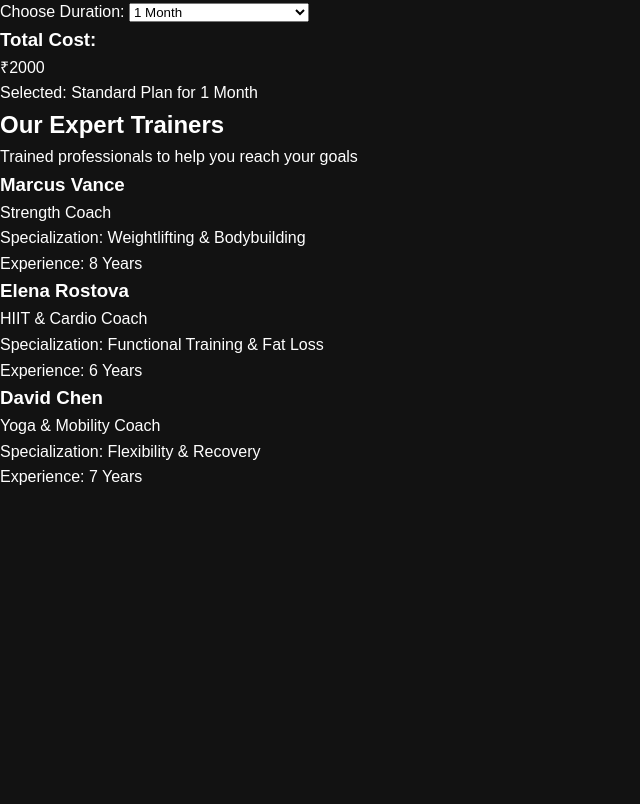
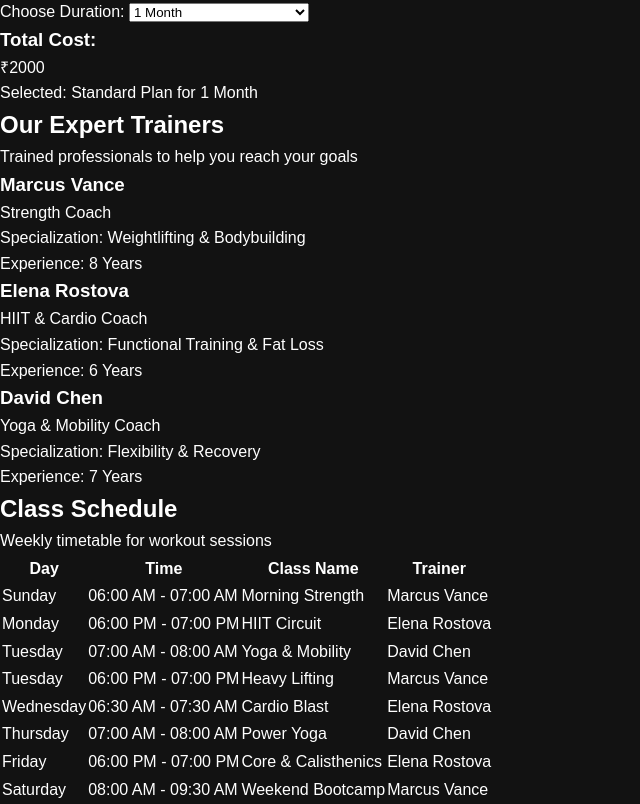
Before and after one commit to I-Am-Priyanshu96/Fitness-Studio-Page, a plain HTML site: page index.html in a window 1280 px wide. Shown: the part 865-1669 px from the top of the page, without its empty margins (0-640 px from the left). Before the commit the page ends 1355 px from the top, so only its background shows below. Drawn offline with Linux system fonts and the light colour scheme.

Commit message:
Add scheudle HTML

```diff
--- a/index.html
+++ b/index.html
@@ -141,5 +141,73 @@
             </div>
         </div>
     </section>
+
+    <section id="schedule" class="section bg-dark">
+        <h2 class="section-title">Class Schedule</h2>
+        <p class="section-subtitle">Weekly timetable for workout sessions</p>
+
+        <div class="table-container">
+            <table class="schedule-table">
+                <thead>
+                    <tr>
+                        <th>Day</th>
+                        <th>Time</th>
+                        <th>Class Name</th>
+                        <th>Trainer</th>
+                    </tr>
+                </thead>
+                <tbody>
+                    <tr>
+                        <td>Sunday</td>
+                        <td>06:00 AM - 07:00 AM</td>
+                        <td>Morning Strength</td>
+                        <td>Marcus Vance</td>
+                    </tr>
+                    <tr>
+                        <td>Monday</td>
+                        <td>06:00 PM - 07:00 PM</td>
+                        <td>HIIT Circuit</td>
+                        <td>Elena Rostova</td>
+                    </tr>
+                    <tr>
+                        <td>Tuesday</td>
+                        <td>07:00 AM - 08:00 AM</td>
+                        <td>Yoga & Mobility</td>
+                        <td>David Chen</td>
+                    </tr>
+                    <tr>
+                        <td>Tuesday</td>
+                        <td>06:00 PM - 07:00 PM</td>
+                        <td>Heavy Lifting</td>
+                        <td>Marcus Vance</td>
+                    </tr>
+                    <tr>
+                        <td>Wednesday</td>
+                        <td>06:30 AM - 07:30 AM</td>
+                        <td>Cardio Blast</td>
+                        <td>Elena Rostova</td>
+                    </tr>
+                    <tr>
+                        <td>Thursday</td>
+                        <td>07:00 AM - 08:00 AM</td>
+                        <td>Power Yoga</td>
+                        <td>David Chen</td>
+                    </tr>
+                    <tr>
+                        <td>Friday</td>
+                        <td>06:00 PM - 07:00 PM</td>
+                        <td>Core & Calisthenics</td>
+                        <td>Elena Rostova</td>
+                    </tr>
+                    <tr>
+                        <td>Saturday</td>
+                        <td>08:00 AM - 09:30 AM</td>
+                        <td>Weekend Bootcamp</td>
+                        <td>Marcus Vance</td>
+                    </tr>
+                </tbody>
+            </table>
+        </div>
+    </section>
 </body>
 </html>
```
